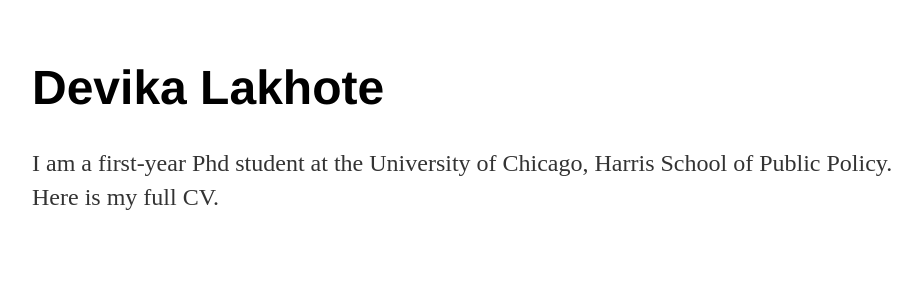
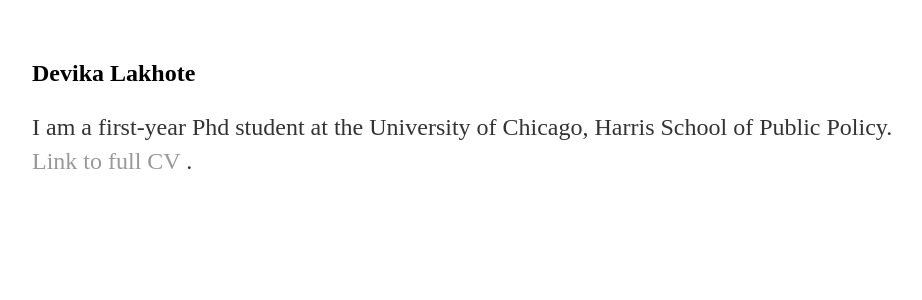
Before and after one commit to devikalakhote/devikalakhote.github.io, a Jekyll site: the page built from index.html, in a window 1280 px wide. Shown: the top 300 px of the page, without its empty margins (160-1082 px from the left). Built offline with Jekyll 4.4.1, drawn with Linux system fonts in a browser that asks for light colours.

Commit message:
Update index.html

```diff
--- a/index.html
+++ b/index.html
@@ -3,6 +3,7 @@ layout: default
 title: Devika Lakhote's personal site
 ---
 <div class="blurb">
-	<h1> Devika Lakhote </h1>
-	<p> I am a first-year Phd student at the University of Chicago, Harris School of Public Policy. Here is my full CV. </p>
+	<h2> Devika Lakhote </h2>
+	<p> I am a first-year Phd student at the University of Chicago, Harris School of Public Policy.
+	<a href="/cv/devika_cv.pdf"> Link to full CV </a>. </p>
 </div><!-- /.blurb -->
```
